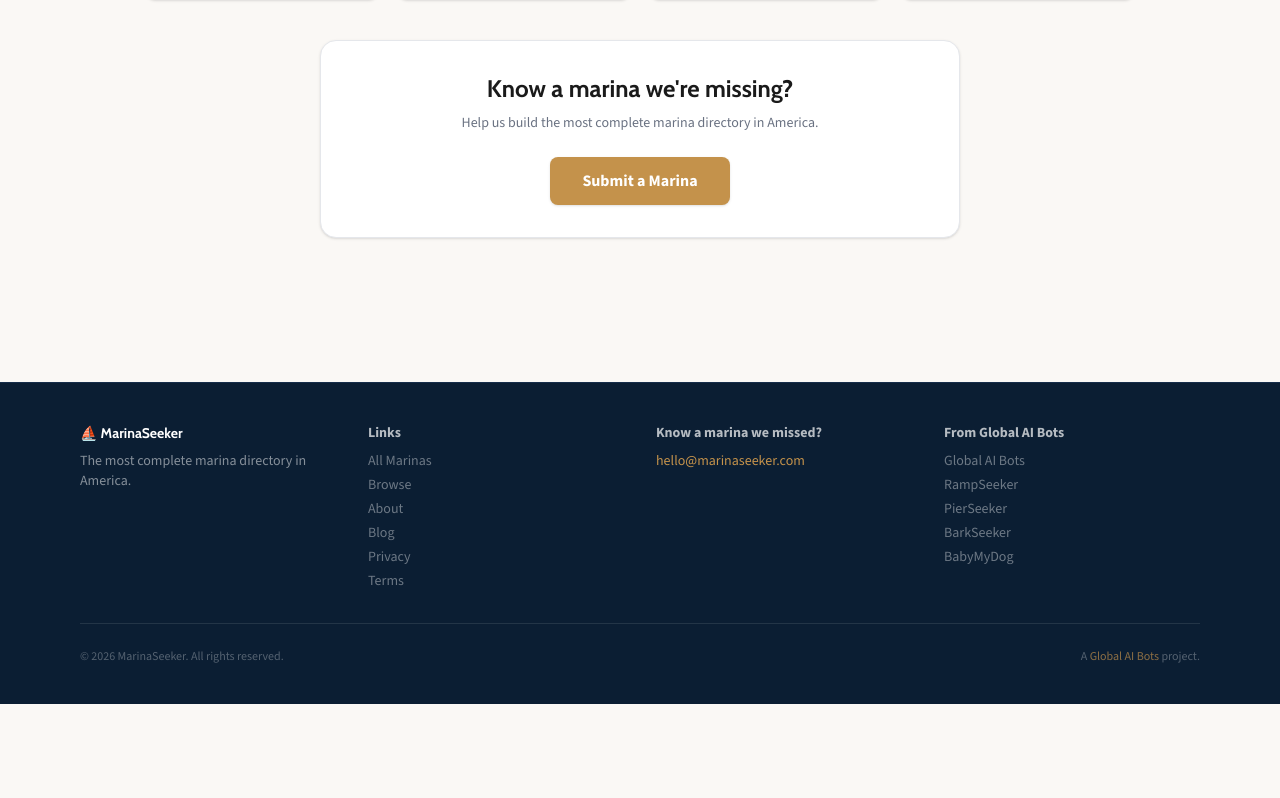
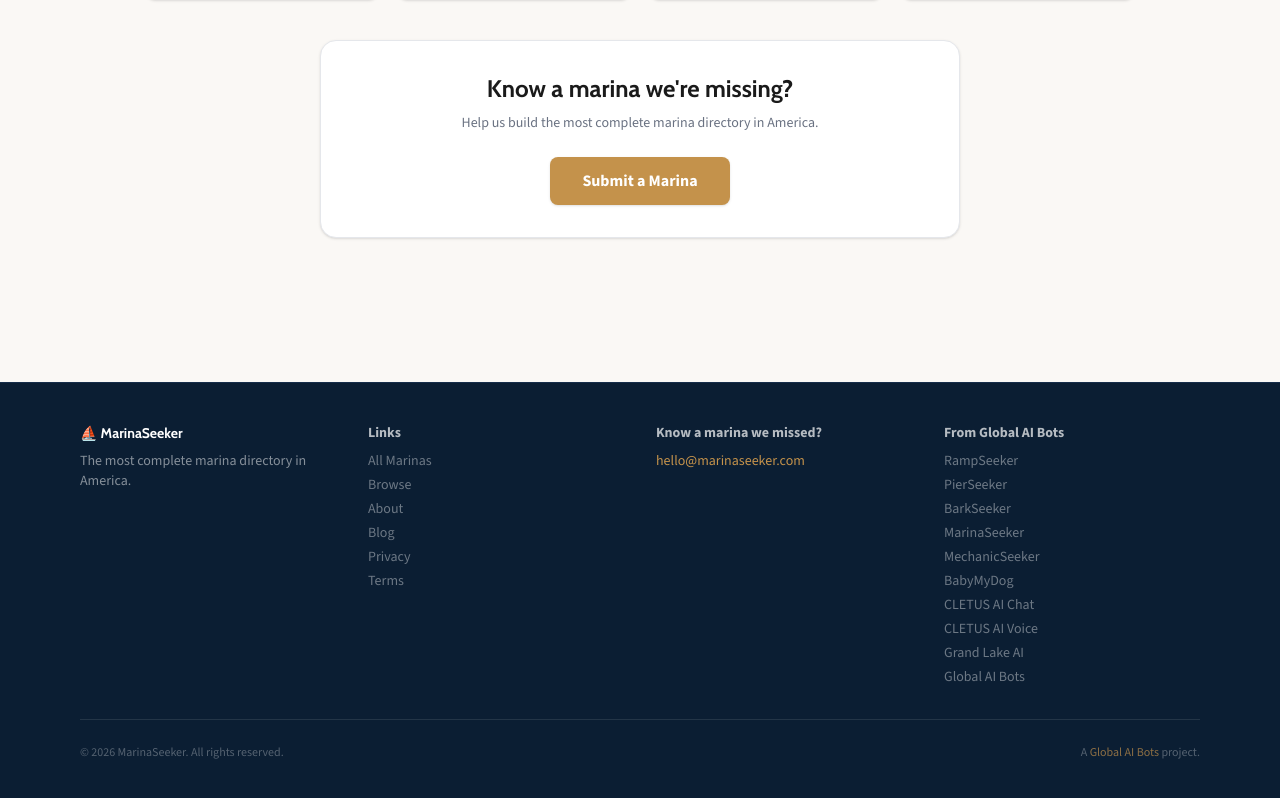
Before and after one commit to GlobalAiBots/marinaseeker, a Next.js app: page / in a window 1280 px wide. Shown: the part 1884-2682 px from the top of the page. Before the commit the page ends 2588 px from the top, so only its background shows below. Built offline with nearby package versions, Linux system fonts and the light colour scheme.

Commit message:
update footer with full network site links

```diff
--- a/src/app/layout.tsx
+++ b/src/app/layout.tsx
@@ -64,11 +64,16 @@
           <div>
             <p className="font-bold text-white/70 mb-2">From Global AI Bots</p>
             <div className="flex flex-col gap-1">
-              <a href="https://globalaibots.com" target="_blank" rel="noopener noreferrer" className="text-white/40 hover:text-white transition">Global AI Bots</a>
               <a href="https://rampseeker.com" target="_blank" rel="noopener noreferrer" className="text-white/40 hover:text-white transition">RampSeeker</a>
               <a href="https://pierseeker.com" target="_blank" rel="noopener noreferrer" className="text-white/40 hover:text-white transition">PierSeeker</a>
               <a href="https://barkseeker.com" target="_blank" rel="noopener noreferrer" className="text-white/40 hover:text-white transition">BarkSeeker</a>
+              <a href="https://marinaseeker.com" target="_blank" rel="noopener noreferrer" className="text-white/40 hover:text-white transition">MarinaSeeker</a>
+              <a href="https://mechanicseeker.com" target="_blank" rel="noopener noreferrer" className="text-white/40 hover:text-white transition">MechanicSeeker</a>
               <a href="https://babymydog.com" target="_blank" rel="noopener noreferrer" className="text-white/40 hover:text-white transition">BabyMyDog</a>
+              <a href="https://askcletus.com" target="_blank" rel="noopener noreferrer" className="text-white/40 hover:text-white transition">CLETUS AI Chat</a>
+              <a href="https://getcletus.com" target="_blank" rel="noopener noreferrer" className="text-white/40 hover:text-white transition">CLETUS AI Voice</a>
+              <a href="https://grandlakeai.com" target="_blank" rel="noopener noreferrer" className="text-white/40 hover:text-white transition">Grand Lake AI</a>
+              <a href="https://globalaibots.com" target="_blank" rel="noopener noreferrer" className="text-white/40 hover:text-white transition">Global AI Bots</a>
             </div>
           </div>
         </div>
```
